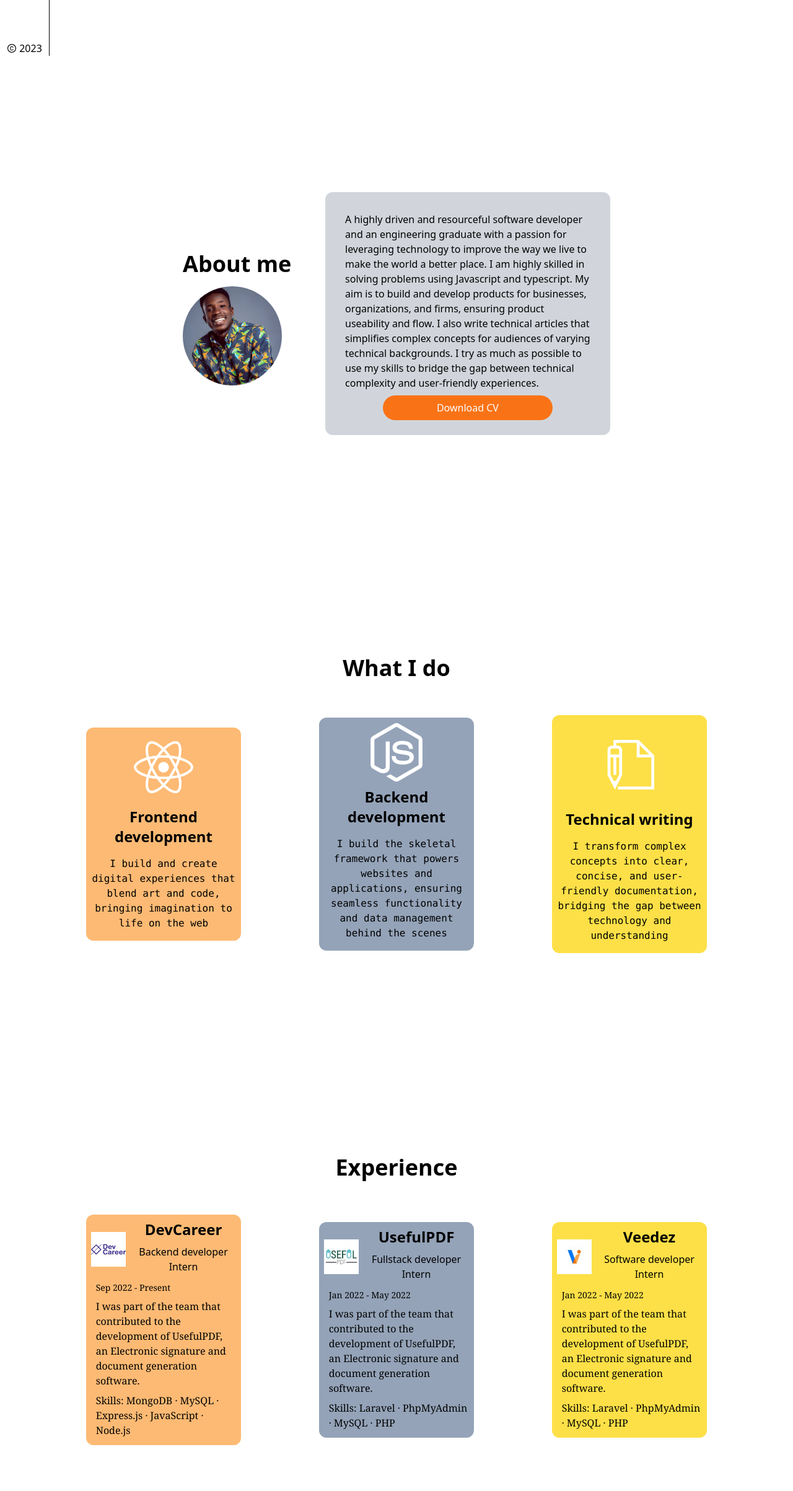
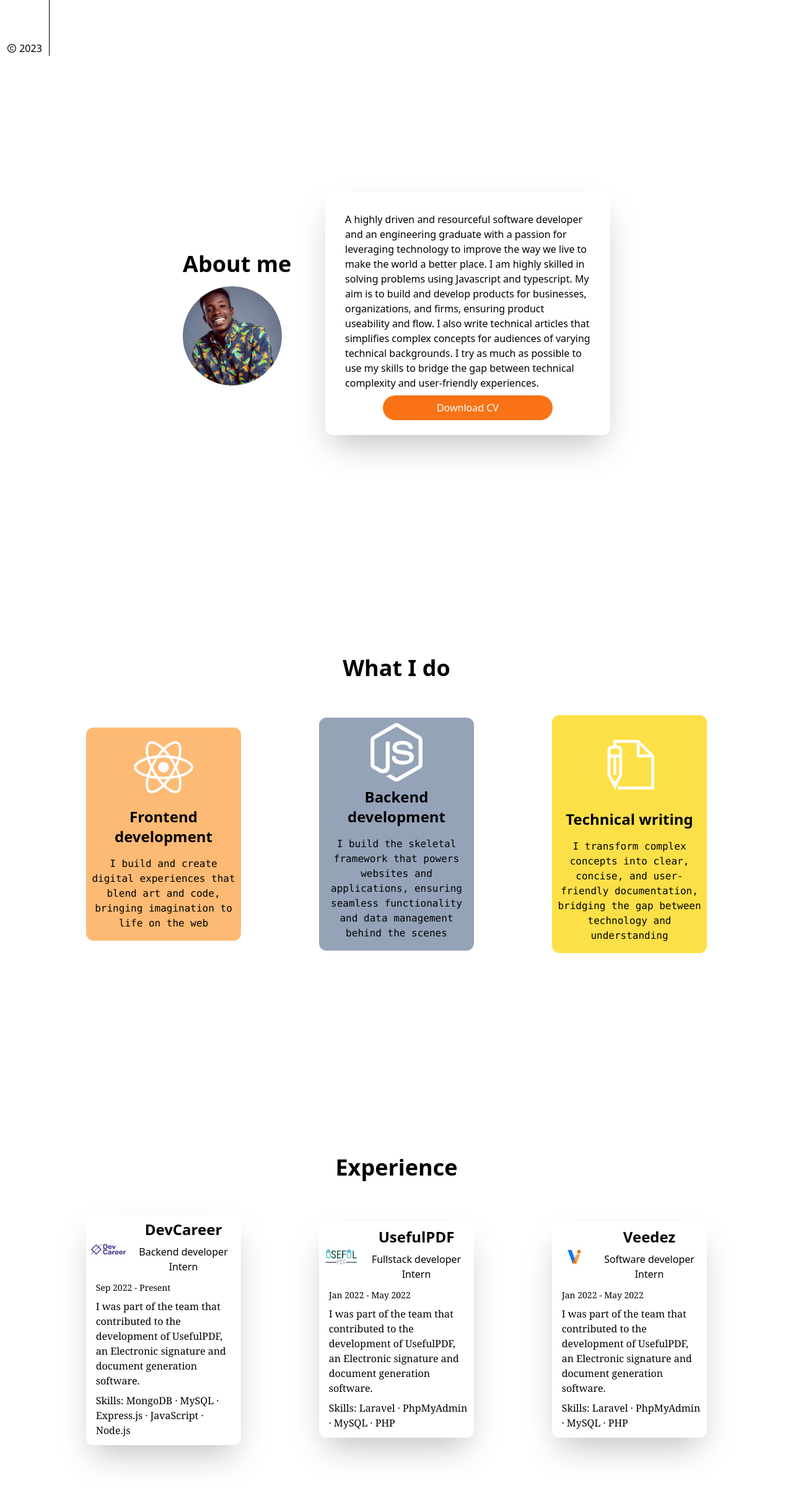
Before and after one commit to miracle73/portfolio-website, a React (Create React App) app: page / in a window 1280 px wide. Shown: the part 710-3116 px from the top of the page at 62% size. Built offline with nearby package versions, Linux system fonts and the light colour scheme; a web font is replaced by a local one.

Commit message:
made some changes

```diff
--- a/src/components/About.js
+++ b/src/components/About.js
@@ -11,7 +11,7 @@ const About = () => {
                 </div>
 
             </div>
-            <div className="w-2/3 flex justify-center flex-col items-center bg-gray-300 p-6 rounded-xl">
+            <div className="w-2/3 flex justify-center flex-col items-center shadow-2xl p-6 rounded-xl">
 
                 <p className="p-2 ">
                     A highly driven and resourceful software developer and an engineering graduate with a passion for leveraging technology to improve the way we live to make the world a better place.
--- a/src/components/Experience.js
+++ b/src/components/Experience.js
@@ -11,7 +11,7 @@ const Experience = () => {
             </div>
 
             <div className=" w-full p-4  flex items-center justify-between">
-                <div className="p-2 w-1/4 rounded-xl bg-orange-300">
+                <div className="p-2 w-1/4 rounded-xl shadow-2xl">
                     <div className="flex items-center">
                         <img src={DevCareer} alt="" className="h-14 w-14" />
                         <div className="pl-2">
@@ -29,7 +29,7 @@ const Experience = () => {
                     </div>
 
                 </div>
-                <div className="p-2 rounded-xl w-1/4 bg-slate-400 ">
+                <div className="p-2 rounded-xl w-1/4  shadow-2xl ">
                     <div className="flex items-center">
                         <img src={UsefulPDF} alt="" className="h-14 w-14" />
                         <div className="pl-2">
@@ -37,7 +37,7 @@ const Experience = () => {
                             <p className="text-center py-2 font-sans">Fullstack developer Intern</p>
                         </div>
                     </div>
-                    <div className="font-serif pl-2">
+                    <div className="font-serif pl-2 ">
                         <div className="text-sm py-1">Jan 2022 - May 2022</div>
                         <div className="py-1">
                             I was part of the team that contributed to the development of UsefulPDF, an Electronic signature and document generation software.
@@ -45,7 +45,7 @@ const Experience = () => {
                         <div className="py-1 font-medium">Skills: Laravel · PhpMyAdmin · MySQL · PHP</div>
                     </div>
                 </div>
-                <div className=" p-2 rounded-xl w-1/4 bg-yellow-300">
+                <div className=" p-2 rounded-xl w-1/4 shadow-2xl">
                     <div className="flex items-center">
                         <img src={Veedez} alt="" className="h-14 w-14" />
                         <div className="pl-2">
--- a/src/components/Home.js
+++ b/src/components/Home.js
@@ -10,7 +10,7 @@ const home = () => {
     return (
 
         <div className=" w-1/3 flex flex-col items-center mx-auto m-40 ">
-            <img src={picture} className="rounded-full w-20 h-20" alt="" />
+            <img src={picture} className="rounded-full w-40 h-40" alt="" />
             <h1 className="font-bold text-2xl">Nwadiaro Miracle</h1>
             <p className="text-base">Full stack software developer</p>
             <div className="flex w-full justify-center">
```
